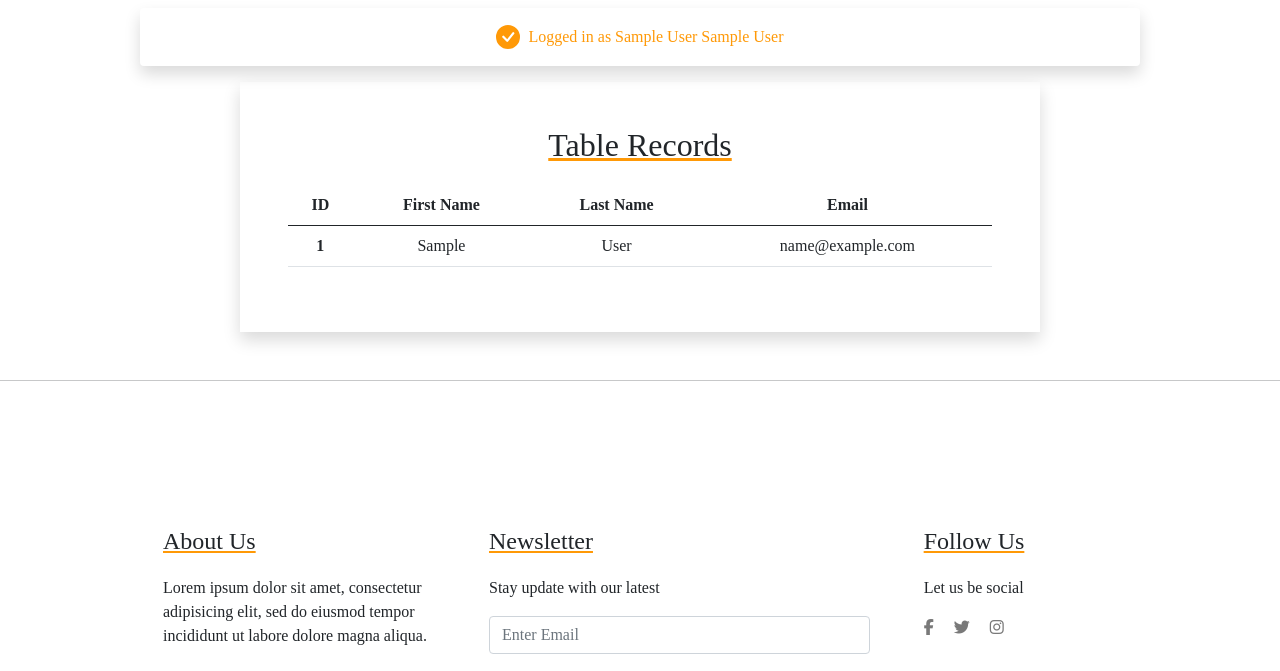
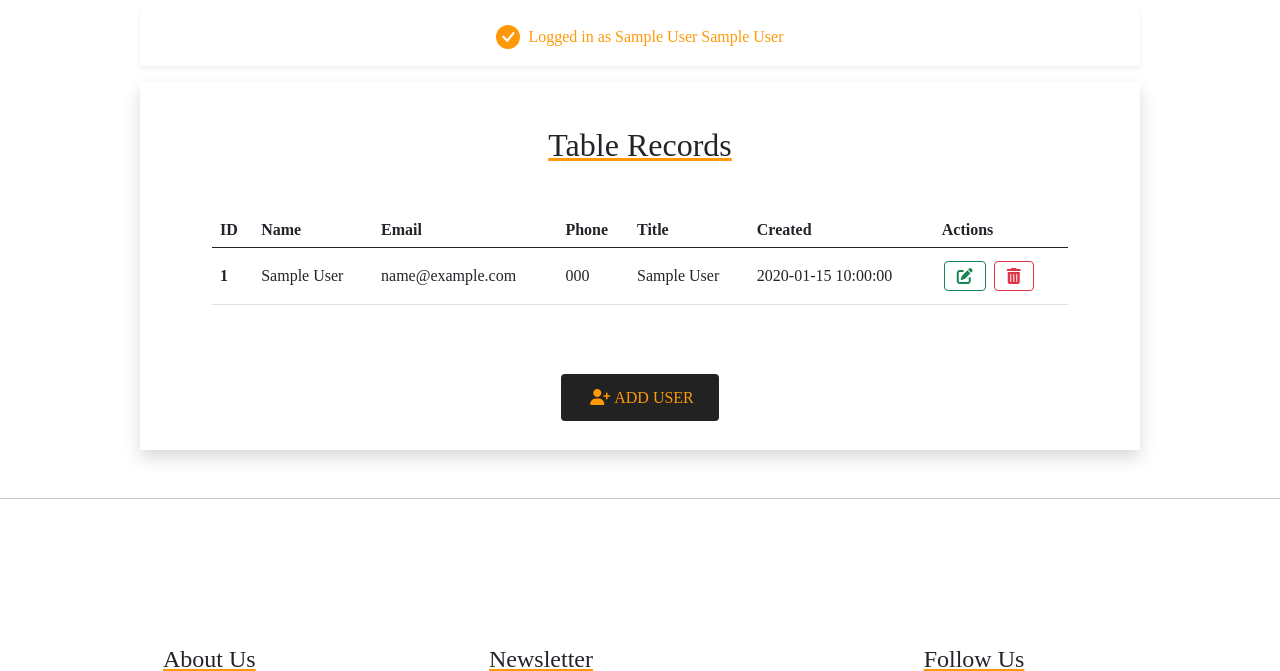
Before and after one commit to AApalafox/Blog, a PHP site: page /welcome.php in a window 1280 px wide. Shown: the part 82-753 px from the top of the page. Run offline with PHP 8.4, Linux system fonts and the light colour scheme; the visitor is signed in with stand-in values (Sample User, id 1); tables that the repository leaves empty or names only in its code hold one stand-in row (values such as "Sample post"); some libraries are stand-ins or nearby versions; some web fonts are replaced.

Commit message:
added feature CRUD php mysql

```diff
--- /dev/null
+++ b/add_user.php
@@ -0,0 +1,127 @@
+
+
+<?php
+
+include "config/db_connect.php";
+
+$name = $email = $phone = $title = "";
+
+$errors = array("name"=>"", "email"=>"", "phone"=>"", "title"=>"");
+
+if(isset($_POST["save"])){
+	// check name
+	if(empty($_POST["name"])){
+		$errors["name"] = "Your name is required";
+	} else {
+		$name = $_POST["name"];
+	}
+
+	// check email
+	if(empty($_POST["email"])){
+		$errors["email"] = "An email is required";
+	} else {
+		$email = $_POST["email"];
+	}
+
+	// check phone
+	if(empty($_POST["phone"])){
+		$errors["phone"] = "A phone is required";
+	} else {
+		$phone = $_POST["phone"];
+	}
+
+	// check title
+	if(empty($_POST["title"])){
+		$errors["title"] = "A title is required";
+	} else {
+		$title = $_POST["title"];
+	}
+
+	if(array_filter($errors)){
+		// display label errors
+		echo '<script>alert("invalid input");</script>';
+	} else {
+		// escape sql char
+		$name = mysqli_real_escape_string($conn, $_POST["name"]);
+		$email = mysqli_real_escape_string($conn, $_POST["email"]);
+		$phone = mysqli_real_escape_string($conn, $_POST["phone"]);
+		$title = mysqli_real_escape_string($conn, $_POST["title"]);
+
+		// create sql
+		$sql = "INSERT INTO users (name,email,phone,title) VALUES('$name','$email','$phone','$title')";
+
+		// save to db and check
+		if(mysqli_query($conn, $sql)){
+			// succes
+			header('Refresh: 0');
+			$name = $email = $phone = $title = "";
+			echo '<script>localStorage.clear();</script>';
+		} else {
+			echo "query error: " . mysqli_error($conn);
+		}
+
+		mysqli_close($conn);
+	}
+
+} // end POST check
+?>
+
+<!-- Button trigger modal -->
+<div class="text-center">
+	<button type="button" class="btn mybutton" data-bs-toggle="modal" data-bs-target="#exampleModal">
+		<i class="fas fa-user-plus m-1"></i>Add User
+	</button>
+</div>
+
+<!-- Modal -->
+<div class="modal fade in" id="exampleModal" tabindex="-1" aria-labelledby="exampleModalLabel" aria-hidden="true">
+  	<div class="modal-dialog modal-dialog-centered">
+		<div class="modal-content">
+			<form action="welcome.php" method="POST">
+				<div class="modal-header">
+					<!-- <h5 class="modal-title" id="exampleModalLabel">User Details</h5> -->
+					<h5 class="modal-title title mini-title m-0 mt-2">
+						<i class="fas fa-info-circle m-1"></i></i>User Details
+					</h5>
+					<button type="button" class="btn-close" data-bs-dismiss="modal" aria-label="Close"></button>
+				</div>
+				<div class="modal-body p-4">
+					<div >
+						<label class="form-label">Name</label>
+						<input type="text" class="form-control" name="name" value="<?php echo $name ?>">
+						<div class="form-text">Let us know your name.</div>
+						<div class="form-text text-danger"><?php echo $errors["name"] ?></div>
+					</div>
+					<div >
+						<label for="exampleInputEmail1" class="form-label">Email address</label>
+						<input type="email" class="form-control" name="email" aria-describedby="emailHelp" value="<?php echo $email ?>">
+						<div id="emailHelp" class="form-text">We'll never share your email with anyone else.</div>
+						<div class="form-text text-danger"><?php echo $errors["email"] ?></div>
+					</div>
+					<div class="mb-3 row">
+						<div class="col">
+							<label for="exampleInputphone1" class="form-label">Phone Number</label>
+							<input type="phone" class="form-control" name="phone"  value="<?php echo $phone ?>">
+							<div id="emailHelp" class="form-text">Write your contact number.</div>
+							<div class="form-text text-danger"><?php echo $errors["phone"] ?></div>
+						</div>
+						<div class="col">
+							<label class="form-label">Title</label>
+							<input type="text" class="form-control" name="title" value="<?php echo $title ?>">
+							<div class="form-text">What is your title.</div>
+							<div class="form-text text-danger"><?php echo $errors["title"] ?></div>
+						</div>
+					</div>
+				</div>
+				<div class="modal-footer">
+					<div class="text-end">
+						<button type="submit" class="btn mybutton" name="save">
+							<i class="fas fa-user-plus m-1"></i>
+							Save
+						</button>
+					</div>
+				</div>
+			</form>
+		</div><!-- end of modal content -->
+	</div><!-- end of modal container -->
+</div><!-- end of modal -->
--- a/config/db_connect.php
+++ b/config/db_connect.php
@@ -1,13 +1,31 @@
 <?php
+	// $servername = "localhost";
+	// $username = "root";
+	// $password = "";
+	// $dbname = "myappdb";
+	// // connect to the database
+	// $conn = mysqli_connect($servername, $username, $password, $dbname);
+
+	// // check connection
+	// if(!$conn){
+	// 	echo 'Connection error: '. mysqli_connect_error();
+	// }
+
 	$servername = "localhost";
 	$username = "root";
 	$password = "";
 	$dbname = "myappdb";
-	// connect to the database
-	$conn = mysqli_connect($servername, $username, $password, $dbname);
 
-	// check connection
-	if(!$conn){
-		echo 'Connection error: '. mysqli_connect_error();
+	// Create connection
+	$conn = new mysqli($servername, $username, $password, $dbname);
+
+	// Check connection
+	if ($conn->connect_error) {
+	  die("Connection failed: " . $conn->connect_error);
 	}
+	// echo "Connected successfully";
+
+
+
+
 ?>
--- /dev/null
+++ b/config/db_connect_pdo.php
@@ -0,0 +1,16 @@
+<?php
+
+	$servername = "localhost";
+	$username = "root";
+	$password = "";
+	$dbname = "myappdb";
+
+	try {
+	  $conn = new PDO("mysql:host=$servername;dbname=$dbname", $username, $password);
+	  // set the PDO error mode to exception
+	  $conn->setAttribute(PDO::ATTR_ERRMODE, PDO::ERRMODE_EXCEPTION);
+	} catch(PDOException $e) {
+	  echo "Connection failed: " . $e->getMessage();
+	}
+
+?>
--- a/login.php
+++ b/login.php
@@ -31,7 +31,7 @@
 			$password = mysqli_real_escape_string($conn, $_POST["password"]);
 
 			// create sql
-		$sql = "SELECT firstname, lastname FROM users_original WHERE email='$email' and password='$password';";
+			$sql = "SELECT firstname, lastname FROM users_admin WHERE email='$email' and password='$password';";
 
 			// make query and get result
 			$result = mysqli_query($conn,$sql);
@@ -58,7 +58,7 @@
 			}
 
 		} // end of if arrray_filter
-  }
+	} // end of isset
 ?>
 
 <!DOCTYPE html>
--- /dev/null
+++ b/modal_edit_user.php
@@ -0,0 +1,121 @@
+
+<?php
+
+include "config/db_connect.php";
+
+$name = $email = $phone = $title = "";
+
+$errors = array("name"=>"", "email"=>"", "phone"=>"", "title"=>"");
+
+if(isset($_POST["saveEdit"])){
+	$id = intval($_POST["id"]);
+	// check name
+	if(empty($_POST["name"])){
+		$errors["name"] = "Your name is required";
+	} else {
+		$name = $_POST["name"];
+	}
+	// check email
+	if(empty($_POST["email"])){
+		$errors["email"] = "An email is required";
+	} else {
+		$email = $_POST["email"];
+	}
+	// check phone
+	if(empty($_POST["phone"])){
+		$errors["phone"] = "A phone is required";
+	} else {
+		$phone = $_POST["phone"];
+	}
+	// check title
+	if(empty($_POST["title"])){
+		$errors["title"] = "A title is required";
+	} else {
+		$title = $_POST["title"];
+	}
+
+	if(array_filter($errors)){
+		// display label errors
+		echo '<script>alert("invalid input");</script>';
+	} else {
+		// escape sql char
+		$name = mysqli_real_escape_string($conn, $_POST["name"]);
+		$email = mysqli_real_escape_string($conn, $_POST["email"]);
+		$phone = mysqli_real_escape_string($conn, $_POST["phone"]);
+		$title = mysqli_real_escape_string($conn, $_POST["title"]);
+
+		// create sql
+		$sql = "UPDATE users SET name='$name', email='$email', phone='$phone', title='$title' WHERE id=$id";
+
+		// save to db and check
+		if(mysqli_query($conn, $sql)){
+			// succes
+			$name = $email = $phone = $title = "";
+			echo '<script>localStorage.clear();</script>';
+			header("Refresh:0");
+		} else {
+			echo "query error: " . mysqli_error($conn);
+		}
+
+		mysqli_close($conn);
+	}
+
+} // end POST check
+?>
+
+<!-- Modal -->
+<div class="modal fade in" id="editModal" tabindex="-1" aria-labelledby="editModalLabel" aria-hidden="true">
+  	<div class="modal-dialog modal-dialog-centered">
+		<div class="modal-content">
+			<form action="welcome.php" method="POST">
+				<div class="modal-header">
+					<!-- <h5 class="modal-title" id="exampleModalLabel">User Details</h5> -->
+					<h5 class="modal-title title mini-title m-0 mt-2">
+						<i class="fas fa-info-circle m-1"></i></i>User Details
+					</h5>
+					<button type="button" class="btn-close" data-bs-dismiss="modal" aria-label="Close"></button>
+				</div>
+				<div class="modal-body p-4">
+					<div>
+						<label class="form-label">ID: </label>
+						<input type="text" id="editID" class="form-control" name="id" value="" readonly>
+					</div>
+					<div >
+						<label class="form-label">Name</label>
+						<input type="text" id="editName" class="form-control" name="name" value="<?php echo htmlspecialchars($account["name"]); ?>">
+						<div class="form-text">Let us know your name.</div>
+						<div class="form-text text-danger"><?php echo $errors["name"] ?></div>
+					</div>
+					<div >
+						<label for="exampleInputEmail1" class="form-label">Email address</label>
+						<input type="email" id="editEmail" class="form-control" name="email" aria-describedby="emailHelp" value="<?php echo htmlspecialchars($account["email"]);?>">
+						<div id="emailHelp" class="form-text">We'll never share your email with anyone else.</div>
+						<div class="form-text text-danger"><?php echo $errors["email"] ?></div>
+					</div>
+					<div class="mb-3 row">
+						<div class="col">
+							<label for="exampleInputphone1" class="form-label">Phone Number</label>
+							<input type="phone" id="editPhone" class="form-control" name="phone"  value="<?php echo htmlspecialchars($account["phone"]); ?>">
+							<div id="emailHelp" class="form-text">Write your contact number.</div>
+							<div class="form-text text-danger"><?php echo $errors["phone"] ?></div>
+						</div>
+						<div class="col">
+							<label class="form-label">Title</label>
+							<input type="text" id="editTitle" class="form-control" name="title" value="<?php echo htmlspecialchars($account["title"]); ?>">
+							<div class="form-text">What is your title.</div>
+							<div class="form-text text-danger"><?php echo $errors["title"] ?></div>
+						</div>
+					</div>
+				</div>
+				<div class="modal-footer">
+					<div class="text-end">
+						<button type="submit" class="btn mybutton" name="saveEdit">
+							<i class="fas fa-user-plus m-1"></i>
+							Save
+						</button>
+					</div>
+				</div>
+			</form>
+		</div><!-- end of modal content -->
+	</div><!-- end of modal container -->
+</div><!-- end of modal -->
--- a/register.php
+++ b/register.php
@@ -53,7 +53,7 @@ if(isset($_POST["register"])){
 		$password = mysqli_real_escape_string($conn, $_POST["password"]);
 
 		// create sql
-		$sql = "INSERT INTO users_original(firstname,lastname,email,password) VALUES('$firstname','$lastname','$email','$password')";
+		$sql = "INSERT INTO users_admin (firstname,lastname,email,password) VALUES('$firstname','$lastname','$email','$password')";
 
 		// save to db and check
 		if(mysqli_query($conn, $sql)){
--- a/welcome.php
+++ b/welcome.php
@@ -1,21 +1,23 @@
-
+<script src="https://code.jquery.com/jquery-3.6.0.slim.min.js" integrity="sha256-u7e5khyithlIdTpu22PHhENmPcRdFiHRjhAuHcs05RI=" crossorigin="anonymous"></script>
+<script src="https://ajax.googleapis.com/ajax/libs/jquery/3.5.1/jquery.min.js"></script>
+<script src="https://cdnjs.cloudflare.com/ajax/libs/popper.js/1.16.0/umd/popper.min.js"></script>
 <?php
-
+	ob_start();
 	session_start();
 
-	include 'config/db_connect.php';
+	include 'config/db_connect_pdo.php';
+	try {
+		$stmt = $conn->prepare("SELECT id,name,email,phone,title,created_at FROM users");
+		$stmt->execute();
 
-	// make an sql
-	$sql = "SELECT id,firstname,lastname,email FROM users_original";
+		// set the resulting array to associative
+		$result = $stmt->setFetchMode(PDO::FETCH_ASSOC);
+		$accounts = $stmt->fetchAll();
 
-	// make a query and get result
-	$result = mysqli_query($conn,$sql);
-
-	// fetch result and make an array
-	$accounts = mysqli_fetch_all($result,MYSQLI_ASSOC);
-
-	// close connection
-	mysqli_close($conn);
+	  } catch(PDOException $e) {
+		echo "Error: " . $e->getMessage();
+	  }
+	  $conn = null;
 ?>
 
 <!DOCTYPE html>
@@ -23,7 +25,7 @@
 
 <?php include 'templates/header.php'; ?>
 
-<div class="alert title-active mt-2 shadow " role="alert">
+<div class="alert title-active mt-2 shadow-sm " role="alert">
 	<div class="d-flex justify-content-center" role="alert">
 		<svg class="bi flex-shrink-0 me-2" width="24" height="24" role="img" aria-label="Success:"><use xlink:href="#check-circle-fill"/></svg>
 		<div>
@@ -31,34 +33,91 @@
 		</div>
 	</div>
 </div>
-<div class="container row mb-5 mx-auto shadow">
-	<div class="col min-height p-4">
+<div class=" mb-5 shadow min-height p-4 mx-auto">
 	<h2 class=" mini-title text-center">Table Records</h2>
-		<div class="mt-3 mb-3 table-responsive">
+	<div class="m-5 table-responsive">
 		<table class="table table-hover mb-3">
 			<thead>
-					<tr class="text-center">
+				<!-- <tr class="text-center"> -->
+				<tr>
 					<th scope="col">ID</th>
-						<th scope="col">First Name</th>
-						<th scope="col">Last Name</th>
+					<th scope="col">Name</th>
 					<th scope="col">Email</th>
+					<th scope="col">Phone</th>
+					<th scope="col">Title</th>
+					<th scope="col">Created</th>
+					<th scope="col">Actions</th>
 				</tr>
 			</thead>
 			<tbody>
 				<?php foreach($accounts as $account) { ?>
-						<tr class="text-center">
-							<th scope="row"><?php echo $account["id"]; ?></th>
-							<td><?php echo htmlspecialchars($account["firstname"]); ?></td>
-							<td><?php echo htmlspecialchars($account["lastname"]); ?></td>
+					<tr  class="align-middle">
+						<th scope="row"><?php echo htmlspecialchars($account["id"]); ?></th>
+						<td><?php echo htmlspecialchars($account["name"]); ?></td>
 						<td><?php echo htmlspecialchars($account["email"]); ?></td>
+						<td><?php echo htmlspecialchars($account["phone"]); ?></td>
+						<td><?php echo htmlspecialchars($account["title"]); ?></td>
+						<td><?php echo htmlspecialchars($account["created_at"]); ?></td>
+						<td>
+							<span data-bs-toggle="tooltip" data-bs-placement="top" title="Edit User">
+								<button type="button" onclick='editUser(
+									{
+										id: "<?php echo $account["id"];?>",
+										email: "<?php echo $account["email"];?>",
+										name: "<?php echo $account["name"];?>",
+										phone: "<?php echo $account["phone"];?>",
+										title: "<?php echo $account["title"];?>"
+									})' class="btn btn-outline-success " data-bs-toggle="modal" data-bs-target="#editModal">
+									<i class="fas fa-edit"></i>
+								</button>
+							</span>
+
+							<span data-bs-toggle="tooltip" data-bs-placement="top" title="Delete User">
+								<button type="button" onclick="deleteUser(<?php echo $account['id'];?>)" class="btn btn-outline-danger">
+									<i class="fas fa-trash-alt"></i>
+								</button>
+							</span>
+
+						</td>
 					</tr>
 				<?php } ?>
 			</tbody>
 		</table>
-		</div>
-	</div>
-</div>
+	</div> <!--end of items container-->
+
+	<?php include 'modal_edit_user.php' ?>
+	<?php include 'add_user.php'; ?>
+
+</div> <!--end of table container-->
 
 </div> <!--extra div for container from header-->
 <?php include 'templates/footer.php'; ?>
 </html>
+
+<script>
+	var tooltipTriggerList = [].slice.call(document.querySelectorAll('[data-bs-toggle="tooltip"]'));
+	var tooltipList = tooltipTriggerList.map(function (tooltipTriggerEl) {
+		return new bootstrap.Tooltip(tooltipTriggerEl)
+	});
+
+	function deleteUser(id){
+		var xmlhttp = new XMLHttpRequest();
+		xmlhttp.onreadystatechange = function() {
+			if (this.readyState == 4 && this.status == 200) {
+				location.reload();
+				alert('User deleted');
+			}
+		};
+		xmlhttp.open("GET","delete_user.php?q="+id,true);
+		xmlhttp.send();
+	}
+	function editUser(data){
+		$("#editID").val(data["id"]);
+		$("#editName").val(data["name"]);
+		$("#editEmail").val(data["email"]);
+		$("#editPhone").val(data["phone"]);
+		$("#editTitle").val(data["title"]);
+		console.log(id);
+	}
+</script>
+<? ob_flush(); ?>
```
Also changed, not shown: delete_user.php (added, +16 -0 lines), modal_confirm_delete.php (added, +26 -0 lines), README.md, mystyle.css (line endings or trailing spaces). Lines whose indentation alone changed are shown as unchanged.
